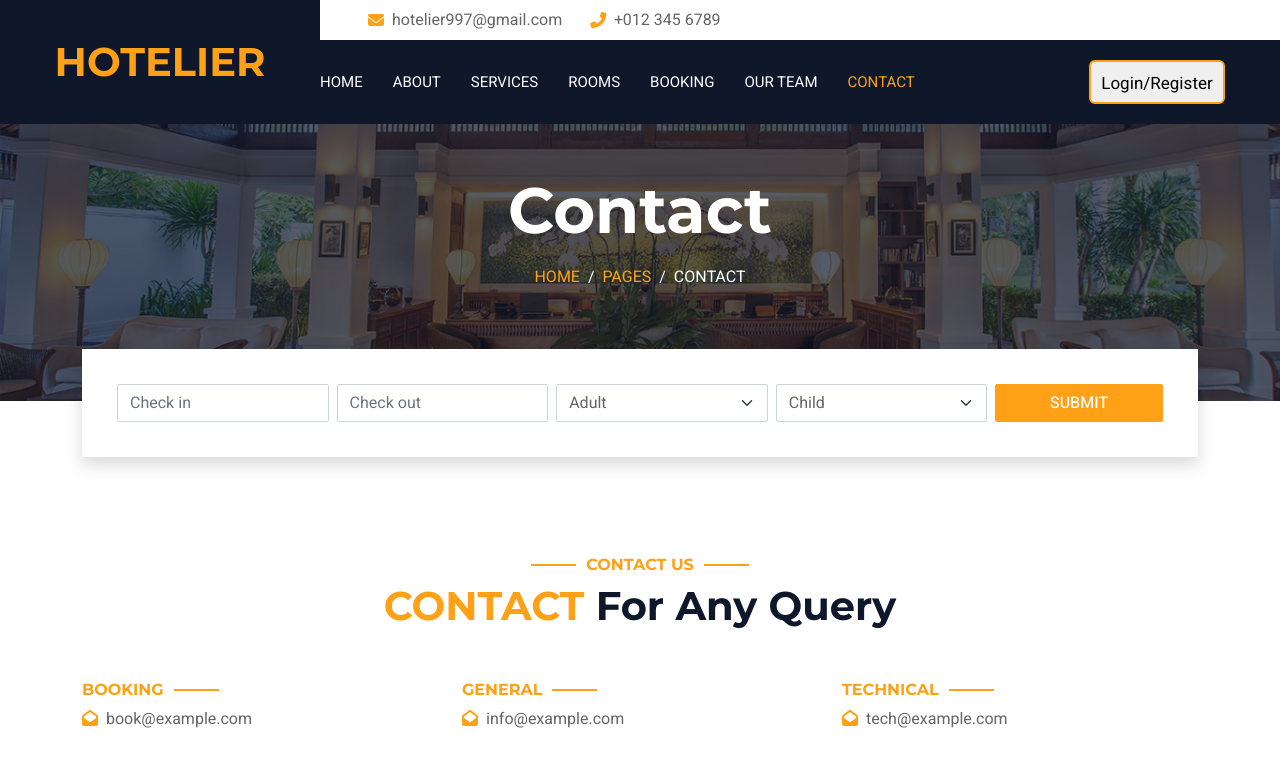
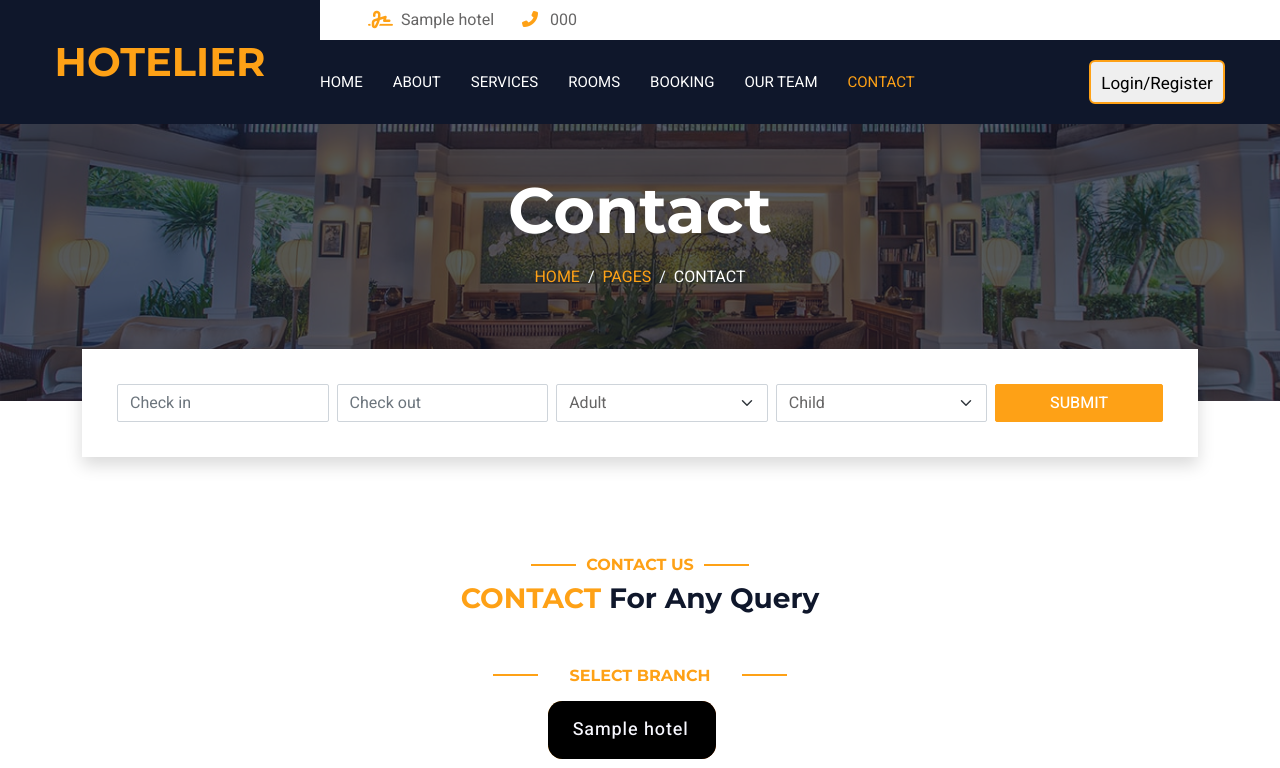
Before and after one commit to LM-Fighter-10/Hotel_Managment_System, a PHP site: page /contact.php in a window 1280 px wide. Shown: the top 768 px of the page. Run offline with PHP 8.4, Linux system fonts and the light colour scheme; tables that the repository leaves empty or names only in its code hold one stand-in row (values such as "Sample post"); some libraries are stand-ins or nearby versions.

Commit message:
integrated: Booking made with (Fatma), merged contact page made with (Rana) and updated it's frontend

```diff
--- a/codeBlocks.php
+++ b/codeBlocks.php
@@ -1,6 +1,8 @@
 <?php
     include_once "connect.php";
     include 'Queries.php';
+    $branches = refreshBranches();
+    $info = getBranchInfo(reset($branches)['BranchID']);
     $navBarBlock = '
     <!-- Spinner Start -->
     <div id="spinner" class="show bg-white position-fixed translate-middle w-100 vh-100 top-50 start-50 d-flex align-items-center justify-content-center">
@@ -22,12 +24,13 @@
                 <div class="row gx-0 bg-white d-none d-lg-flex header-contact-container">
                     <div class="col-lg-7 px-5 text-start header-contact-email-phone">
                         <div class="h-100 d-inline-flex align-items-center py-2 me-4">
-                            <i class="fa fa-envelope text-primary me-2"></i>
-                            <p class="mb-0">hotelier997@gmail.com</p>
+                            <p class="mb-0"><i class="fa-solid fa-signature fa-lg me-1" style="color: #FEA116"></i>
+                                    <span id="BR-Name">'.$info['Name'].'</span>
+                                </p>
                         </div>
                         <div class="h-100 d-inline-flex align-items-center py-2">
-                            <i class="fa fa-phone-alt text-primary me-2"></i>
-                            <p class="mb-0">+012 345 6789</p>
+                            <p class="mb-0"><i class="fa fa-phone-alt text-primary me-2"></i>
+                            <span id="BR-PhNumber"> '.$info["ContactNumber"].'</span></p>
                         </div>
                     </div>
                 </div>
@@ -157,7 +160,7 @@
     <!-- Template Javascript -->
     <script src="js/main.js"></script>';
 
-    function refreshRooms(){
+    function refreshRooms() {
         global $conn, $rooms, $SelectingRoomStatus, $isLoggedIn, $isLoggedInAsEmployee, $roomInd;
         $resultStatus =$conn->query($SelectingRoomStatus);
         $rooms = "";
@@ -264,7 +267,7 @@
         $roomInd--;
     }
 
-    function refreshEmployees(){
+    function refreshEmployees() {
         global $conn, $employees, $SelectingAllEmployeeFullName, $isLoggedIn, $GetEmployeeLoggedIn, $isLoggedInAsEmployee, $empNo;
         $Emp_query_run = $conn->query($SelectingAllEmployeeFullName);
         $employees = "";
@@ -324,7 +327,7 @@
         $empNo--;
     }
 
-    function refreshServices(){
+    function refreshServices() {
         global $conn, $services, $SelectingAllServices, $serviceInd;
         $resultServices =$conn->query($SelectingAllServices);
         $services = "";
@@ -370,8 +373,23 @@
         $serviceInd--;
     }
 
-    function editRoom()
-    {
+    function refreshBranches() {
+        global $conn;
+        $result = $conn->query("SELECT BranchID, Name FROM Hotel");
+        if ($result->num_rows > 0) {
+            $branches = mysqli_fetch_all($result, MYSQLI_ASSOC);
+        }
+        return $branches;
+    }
+
+    function getBranchInfo($BranchID) {
+        global $conn;
+        $query = "SELECT StreetNum,City, Country, ContactNumber, Name FROM Hotel WHERE BranchID = '$BranchID'";
+        $result = $conn->query($query);
+        return (mysqli_fetch_assoc($result));
+    }
+
+    function editRoom() {
         global $roomInd;
         return "<script>
     const roomEditForm = document.getElementById('RoomEditForm');
@@ -521,8 +539,7 @@
     </script>";
     }
 
-    function editEmployee()
-    {
+    function editEmployee() {
         global $empNo;
        return "<script>
 
@@ -940,4 +957,14 @@
     }
     </script>";
     }
+
+    function getRoom_Emp_Cust_Count() {
+        global $conn, $roomCount, $employeeCount, $customerCount;
+        $result = $conn->query("SELECT * FROM HotelStatusCounts");
+        while ($row = $result->fetch_assoc()) {
+            $roomCount = $row['RoomsCount'];
+            $employeeCount = $row['EmployeesCount'];
+            $customerCount = $row['CustomersCount'];
+        }
+    }
 ?>
--- a/contact.php
+++ b/contact.php
@@ -2,12 +2,18 @@
 <html lang="en">
 <?php
     include 'codeBlocks.php';
+    $branches = refreshBranches();
+    $info = getBranchInfo(reset($branches)['BranchID']);
 ?>
 <head>
     <?=$headerBlock?>
 </head>
 
 <body>
+
+    <?php
+
+    ?>
     <div class="bg-white p-0">
         <?=$navBarBlock?>
         <!-- Page Header Start -->
@@ -75,75 +81,62 @@
 
 
         <!-- Contact Start -->
-        <div class="container-xxl py-5" style="margin-bottom: 200px;">
+        <div class="container-xxl py-5" style="margin-bottom: 135px;">
             <div class="container">
                 <div class="text-center wow fadeInUp" data-wow-delay="0.1s">
                     <h6 class="section-title text-center text-primary text-uppercase">Contact Us</h6>
-                    <h1 class="mb-5"><span class="text-primary text-uppercase">Contact</span> For Any Query</h1>
+
+                    <h3 class="mb-5"><span class="text-primary text-uppercase">Contact</span> For Any Query</h3>
                 </div>
+                <div class="row g-4 justify-content-center wow fadeInUp">
+                    <!-- Branches List -->
+                    <div class="col-md-4 w-auto">
+                        <h6 class="section-title text-center text-primary mb-3 text-uppercase w-100">Select Branch</h6>
+                        <div class="d-flex flex-wrap flex-column align-items-center w-auto">
+                            <?php  foreach ($branches as $branch) : ?>
+                                <div class="me-3 mb-3" style="margin-right: 0">
+                                    <button id="BR-Btn-<?php echo $branch['BranchID']; ?>" class="BR-button">
+                                        <span><?php echo $branch['Name']; ?></span>
+                                    </button>
+                                </div>
+                            <?php endforeach; ?>
+                        </div>
+                    </div>
+                </div>
+
                 <div class="row g-4">
                     <div class="col-12">
-                        <div class="row gy-4">
-                            <div class="col-md-4">
-                                <h6 class="section-title text-start text-primary text-uppercase">Booking</h6>
-                                <p><i class="fa fa-envelope-open text-primary me-2"></i>book@example.com</p>
+                        <div class="row gy-4 d-flex justify-content-around mt-4 mb-5">
+                            <div class="col-md-4 w-auto wow fadeInLeft">
+                                <h6 class="section-title text-start text-primary text-uppercase">Branch Name</h6>
+                                <p><i class="fa-solid fa-signature fa-lg me-1" style="color: #FEA116"></i>
+                                    <span id="BR-Name"><?php echo $info['Name']; ?></span>
+                                </p>
                             </div>
-                            <div class="col-md-4">
-                                <h6 class="section-title text-start text-primary text-uppercase">General</h6>
-                                <p><i class="fa fa-envelope-open text-primary me-2"></i>info@example.com</p>
-                            </div>
-                            <div class="col-md-4">
-                                <h6 class="section-title text-start text-primary text-uppercase">Technical</h6>
-                                <p><i class="fa fa-envelope-open text-primary me-2"></i>tech@example.com</p>
+
+                           <div class="col-md-4 w-auto wow fadeInRight">
+                                <h6 class="section-title text-start text-primary text-uppercase">Contact Number</h6>
+
+                               <p><i class="fa fa-phone-alt text-primary me-2"></i><span id="BR-PhNumber"><?php echo $info['ContactNumber']; ?></span></p>
                             </div>
                         </div>
                     </div>
-                    <div class="col-md-6 wow fadeIn" data-wow-delay="0.1s">
-                        <iframe class="position-relative rounded w-100 h-100"
-                            src="https://www.google.com/maps/embed?pb=!1m18!1m12!1m3!1d3001156.4288297426!2d-78.01371936852176!3d42.72876761954724!2m3!1f0!2f0!3f0!3m2!1i1024!2i768!4f13.1!3m3!1m2!1s0x4ccc4bf0f123a5a9%3A0xddcfc6c1de189567!2sNew%20York%2C%20USA!5e0!3m2!1sen!2sbd!4v1603794290143!5m2!1sen!2sbd"
+                    <div class="col-md-6 Contact-Map Contact-Map-Show" data-wow-delay="0.1s" id="BR-Map">
+                        <iframe class="position-relative rounded w-100 h-100 Contact-Map-iframe"
+                        <?php $City = $info['City'];
+                            $Country = $info['Country'];
+                            $StreetNum = $info['StreetNum'];
+                            $address = urlencode("$StreetNum, $City, $Country");
+                        ?>
+                        src="https://www.google.com/maps/embed/v1/place?key=AIzaSyDoyQ1wd42lR-Bv9MBiwILb5TeuAHGCLU0&q=<?php echo $address?>";
                             frameborder="0" style="min-height: 350px; border:0;" allowfullscreen="" aria-hidden="false"
-                            tabindex="0"></iframe>
-                    </div>
-                    <div class="col-md-6">
-                        <div class="wow fadeInUp" data-wow-delay="0.2s">
-                            <form>
-                                <div class="row g-3">
-                                    <div class="col-md-6">
-                                        <div class="form-floating">
-                                            <input type="text" class="form-control" id="name" placeholder="Your Name">
-                                            <label for="name">Your Name</label>
-                                        </div>
-                                    </div>
-                                    <div class="col-md-6">
-                                        <div class="form-floating">
-                                            <input type="email" class="form-control" id="email" placeholder="Your Email">
-                                            <label for="email">Your Email</label>
-                                        </div>
-                                    </div>
-                                    <div class="col-12">
-                                        <div class="form-floating">
-                                            <input type="text" class="form-control" id="subject" placeholder="Subject">
-                                            <label for="subject">Subject</label>
-                                        </div>
-                                    </div>
-                                    <div class="col-12">
-                                        <div class="form-floating">
-                                            <textarea class="form-control" placeholder="Leave a message here" id="message" style="height: 150px; min-height: 135px"></textarea>
-                                            <label for="message">Message</label>
-                                        </div>
-                                    </div>
-                                    <div class="col-12">
-                                        <button class="btn btn-primary w-100 py-3" type="submit">Send Message</button>
-                                    </div>
-                                </div>
-                            </form>
-                        </div>
+                            tabindex="0">
+                        </iframe>
                     </div>
                 </div>
             </div>
         </div>
         <!-- Contact End -->
-
         <?=$footerBlock?>
         <!-- Back to Top -->
         <a href="#" class="btn btn-lg btn-primary btn-lg-square back-to-top"><i class="bi bi-arrow-up"></i></a>
@@ -160,4 +153,36 @@
         }
     });
 </script>
+<script>
+    <?php  foreach ($branches as $branch) : ?>
+        document.getElementById("BR-Btn-<?php echo $branch['BranchID']; ?>").classList.add("scsc");
+        document.getElementById("BR-Btn-<?php echo $branch['BranchID']; ?>").addEventListener
+        ("click", function() {
+            const mouseoverEvent = new Event('mouseover');
+            document.getElementById("BR-Map").classList.remove("Contact-Map-Show");
+            setTimeout(() => {
+                document.getElementById("BR-Map").classList.add("Contact-Map-Show");
+            }, 500);
+            document.getElementById("BR-Name").innerHTML = "<?php echo $branch['Name']; ?>";
+            <?php
+                $info = getBranchInfo($branch['BranchID']);
+                $City = $info['City'];
+                $Country = $info['Country'];
+                $StreetNum = $info['StreetNum'];
+                $address = urlencode("$StreetNum, $City, $Country");
+            ?>
+            document.getElementById("BR-PhNumber").innerHTML =
+                "<?php echo $info['ContactNumber']; ?>";
+            document.getElementById("BR-Map").innerHTML =
+                "<iframe class='position-relative rounded w-100 h-100 Contact-Map-iframe' " +
+                "src='https://www.google.com/maps/embed/v1/place?key=AIzaSyDoyQ1wd42lR-Bv9MBiwILb5TeuAHGCLU0&q=<?php echo
+                $address?>';" +
+                "frameborder='0' style='min-height: 350px; border:0;' allowfullscreen='' aria-hidden='false' tabindex='0'>" +
+                "</iframe>";
+                setTimeout(() => {
+                    document.getElementById("BR-Btn-<?php echo $branch['BranchID']; ?>").dispatchEvent(mouseoverEvent);
+                }, 3000);
+        });
+    <?php endforeach; ?>
+</script>
 </html>
--- a/css/style.css
+++ b/css/style.css
@@ -1198,6 +1198,77 @@
     }
 /*---------End Edit Room-----------*/
 
+.Contact-Map{
+    width: 60%;
+    height: 576px;
+    margin: auto;
+    opacity: 0;
+    transition: all 0.5s ease-in-out;
+}
+
+.Contact-Map-Show{
+    opacity: 1;
+}
+
+.Contact-Map-iframe{
+    border-radius: 20px !important;
+    box-shadow: 0 0 20px 20px rgb(0 0 0 / 16%);
+}
+
+/*---------Branches Button-----------*/
+
+.BR-button {
+  position: relative;
+  font-family: inherit;
+  font-weight: 500;
+  font-size: 18px;
+  letter-spacing: 0.05em;
+  border-radius: 0.8em;
+  cursor: pointer;
+  border: none;
+  background: linear-gradient(to right, #FEA116, #c14c00);
+  color: ghostwhite;
+  overflow: hidden;
+}
+
+.BR-button span {
+  position: relative;
+  z-index: 10;
+  transition: color 0.4s;
+  display: inline-flex;
+  align-items: center;
+  padding: 0.8em 1.2em 0.8em 1.05em;
+}
+
+.BR-button::before,
+.BR-button::after {
+  position: absolute;
+  top: 0;
+  left: 0;
+  width: 100%;
+  height: 100%;
+  z-index: 0;
+}
+
+.BR-button::before {
+  content: "";
+  background: #000;
+  width: 120%;
+  left: -10%;
+  transform: skew(30deg);
+  transition: transform 0.4s cubic-bezier(0.3, 1, 0.8, 1);
+}
+
+.BR-button:hover::before {
+  transform: translate3d(100%, 0, 0);
+}
+
+.BR-button:active {
+  transform: scale(0.95);
+}
+
+/*---------End Branches Button-----------*/
+
 /*---------Start Edit Employee-----------*/
 .employeeEditForm {
         display: flex;
```
Also changed, not shown: about.php (+2 -7 lines), booking.php (+1 -20 lines), index.php (+1 -6 lines).
